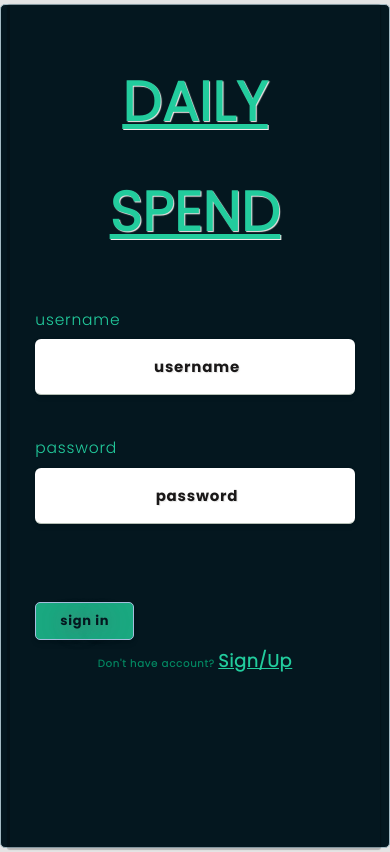
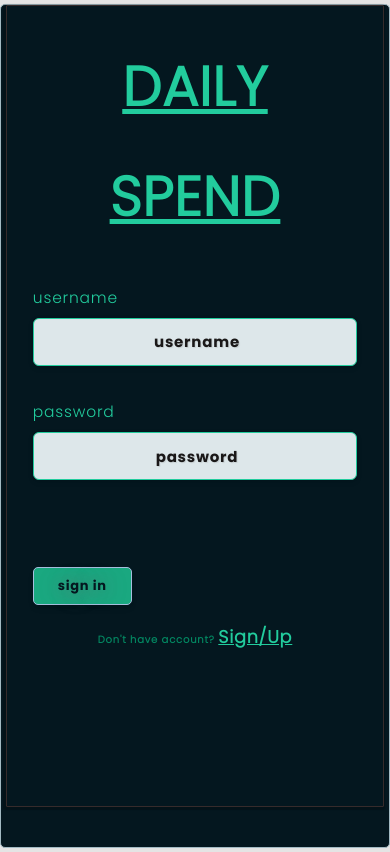
Before and after one commit to arjunaNR-gf/DailySpendLocal, a React (Create React App) app: page / in a window 390 px wide. Built offline with nearby package versions, Linux system fonts and the light colour scheme.

Commit message:
made some ui changes

```diff
--- a/src/App.css
+++ b/src/App.css
@@ -418,7 +418,12 @@ table {
   border: 1px solid rgb(67, 67, 67);
    overflow: scroll;
   overflow-x: hidden;
+}
 
+tr {
+  padding-bottom: 1rem;
+  height: 50px;
+  text-transform: capitalize;
 }
 
 th {
@@ -429,19 +434,14 @@ th {
 }
 
 
-tr {
-  padding-bottom: 1rem;
-  height: 50px;
-  text-transform: capitalize;
-}
-
-thead,td {
+td , svg {
   border-bottom: 0.3px solid rgb(47, 42, 42);
   padding: 6px 5px;
   font-size: 10px !important;
   animation: slowAppear 2s ease-in-out forwards;
-  color: #038862;
-  position: sticky;
+  color: #1ab388;
+  vertical-align: middle;
+   margin-right: 5px;
 
 }
 
--- a/src/Component/Chart/mySpendChart.js
+++ b/src/Component/Chart/mySpendChart.js
@@ -13,7 +13,7 @@ const data = [
 
 ];
 
-const COLORS = ['#0088FE', '#00C49F', '#FFBB28', '#FF8042'];
+const COLORS = ['#0088FE', '#00C49F', '#edc05fff', '#fe9c6bff'];
 
 const DailySpendPieChart = ({dataval}) => {
     const[datastr,setdataStr] = useState([])
--- a/src/Component/Input/index.css
+++ b/src/Component/Input/index.css
@@ -1,12 +1,12 @@
 #inpt {
   font-family: 'Poppins', sans-serif; /* Correct font name */
   width: 100%;
-  height: 43px;
+  height: 55px;
   padding: 6px 12px;
-  border: 1px solid rgb(78, 209, 209);
+  border: 2px solid #22cc9d;
   border-radius: 4px;
   outline: none;
-  font-size: 14.5px;
+  font-size: 14.9px;
   text-align: center;
   font-weight: 600;
   letter-spacing: 0.8px;
@@ -42,11 +42,12 @@ input:focus {
 }
 
 /* Responsive Tweaks */
-@media screen and (max-width: 520px) {
+@media screen and (max-width: 620px) {
   #inpt {
     height: 48px;
     font-weight: 700;
     border-radius: 6px;
     font-size: 15px;
+    border: 1px solid #22cc9d;
   }
 }
--- a/src/Pages/Chart/Chart.js
+++ b/src/Pages/Chart/Chart.js
@@ -4,17 +4,10 @@ import { FB_API, Get_sync } from '../../ServiceForBackEnd/FireBaseConfig/Firebas
 import Dropdown from '../../Component/Dropdown/Dropdown';
 import { useEffect, useState } from 'react';
 import LoaderNotificaiton from '../../Component/Notification/LoaderNotification';
-
-
-const otherSetting = {
-  height: 300,
-  yAxis: [{ label: 'Money Spent', width: 30 }],
-  grid: { horizontal: true },
-};
+import'./index.css'
 
 
 
-const valueFormatter = (value) => `${value}`;
 
 export default function Chart() {
 
@@ -25,6 +18,16 @@ export default function Chart() {
   ]
   const [inputval, setInputVal] =
     useState({ year: '', month: monthDetails[new Date().getMonth()] })
+
+  const otherSetting = {
+  height: 300,
+  yAxis: [{ label: 'Money Spent', width: 30 }],
+  grid: { horizontal: true },
+};
+
+
+
+const valueFormatter = (value) => `${value}`;
 
 
   const firebase_fetch = async (val) => {
--- a/src/Pages/Chart/index..css
+++ /dev/null
@@ -1,3 +0,0 @@
-.drop--down--Chart{
-    margin-top: 10px;
-}
--- /dev/null
+++ b/src/Pages/Chart/index.css
@@ -0,0 +1,8 @@
+.drop--down--Chart{
+    margin-top: 10px;
+}
+
+.char--main>span>h5
+{
+    color: rgb(2, 190, 127);
+}
--- a/src/Pages/Home/Home.jsx
+++ b/src/Pages/Home/Home.jsx
@@ -154,11 +154,7 @@ const Home = ({ authenticate }) => {
 
     const Access_Check = () => {
         var personUserName = JSON.parse(sessionStorage.getItem('LoginStatus')).username;
-
         setHaveAccess(appData.userAccess.filter(item => item.userName === personUserName)[0].Role.some(rl => rl.includes('Admin')) ? 'Y' : 'N')
-
-
-
     }
 
 
--- a/src/Pages/PayInfoByMenu/PayInfoByMenu.jsx
+++ b/src/Pages/PayInfoByMenu/PayInfoByMenu.jsx
@@ -2,6 +2,12 @@ import { useEffect, useState } from 'react';
 import { FB_API, Get_sync } from '../../ServiceForBackEnd/FireBaseConfig/FirebaseService';
 import Dropdown from '../../Component/Dropdown/Dropdown';
 import './index.css'
+import { CgProductHunt } from "react-icons/cg";
+import { MdDateRange } from "react-icons/md";
+import { MdCurrencyRupee } from "react-icons/md";
+
+
+
 
 const PayInfoByMenu = () => {
 
@@ -126,14 +132,14 @@ const PayInfoByMenu = () => {
                 <table>
                     <thead>
                         <th>
-                            Description
+                           < CgProductHunt size="35"/> Description
                         </th>
 
                         <th>
-                            Date Of Spend
+                           <MdDateRange size="35" /> Date Of Spend
                         </th>
                         <th>
-                            Money(RS)
+                          <MdCurrencyRupee size="35" />  Money(RS)
                         </th>
                     </thead>
                     <tbody>
@@ -142,18 +148,18 @@ const PayInfoByMenu = () => {
                                 if(i%2==0)
                                 {
                                     return <tr  className='evenRow'>
-                                    <td key={'amount' + i}>{item.description}</td>
-                                    <td  key={'payment' + i}>{new Date(item.dateOfSpend).toLocaleDateString()}</td>
-                                    <td key={'amount' + i + 1}>{item.money}</td>
+                                    <td key={'amount' + i}>< CgProductHunt size="25"/>{item.description}</td>
+                                    <td  key={'payment' + i}> <MdDateRange size="25" />{new Date(item.dateOfSpend).toLocaleDateString()}</td>
+                                    <td key={'amount' + i + 1}><MdCurrencyRupee size="25" /> {item.money}</td>
 
                                 </tr>
                                 }
                                 else
                                 {
                                     return <tr  className='oddRow'>
-                                    <td key={'amount' + i}>{item.description}</td>
-                                    <td key={'payment' + i}>{new Date(item.dateOfSpend).toLocaleDateString()}</td>
-                                    <td key={'amount' + i + 1}>{item.money}</td>
+                                    <td key={'amount' + i}> < CgProductHunt size="25"/>{item.description}</td>
+                                    <td key={'payment' + i}> <MdDateRange size="25"  />{new Date(item.dateOfSpend).toLocaleDateString()}</td>
+                                    <td key={'amount' + i + 1}><MdCurrencyRupee size="25" />  {item.money}</td>
 
                                 </tr>
                                 }
--- a/src/Pages/SignIn/index.css
+++ b/src/Pages/SignIn/index.css
@@ -1,8 +1,9 @@
 .sign-in-main {
-  width: 55%;
-  height: 100vh;
-  padding: 1rem 1rem;
+  width: 42%;
+  height: 95vh;
+  padding: 0.11rem 0.11rem;
   background-color: #04171f;
+  border: 1px solid rgb(54, 43, 43);
   border-radius: 0.3rem;
   align-self: center;
   display: flex;
@@ -19,13 +20,12 @@
 }
 
 .form-devider {
-  margin-bottom: 0.3rem;
+  margin-bottom: 0.9rem;
   width: 90%;
 }
 
 h1 {
   font-family: inherit;
-  text-shadow: 1px 1px 1px rgb(243, 233, 233);
 }
 
 .form--name {
@@ -93,10 +93,19 @@ h1 {
   padding: 5px 3px;
 }
 
+@media only screen and (max-width: 880px) {
+  .sign-in-main {
+    width: 50%;
+    border-radius: 1px;
+    padding: 0.5rem 0.5rem;
+    box-shadow: -1px 1px 1px 2px rgba(0, 0, 0, 0.2);
+  }
+}
 
-@media only screen and (max-width: 480px) {
+
+@media only screen and (max-width: 680px) {
   .sign-in-main {
-    width: 98%;
+    width: 100%;
     border-radius: 1px;
     padding: 0.5rem 0.5rem;
     box-shadow: -1px 1px 1px 2px rgba(0, 0, 0, 0.2);
@@ -105,7 +114,7 @@ h1 {
 
 
   .form-devider {
-    margin-top: 2.12rem;
+    margin-top: 1.12rem;
   }
 
   .sign-in-main>h4 {
@@ -117,15 +126,6 @@ h1 {
     font-size: 55px;
   }
 
-
-  .sign-in-main>.form-devider>input {
-    border: none !important;
-    border-bottom: 1.5px solid rgb(180, 190, 180) !important;
-    background-color: white !important;
-    height: 56px !important;
-
-  }
-
   .form-devider.btn-footer {
     margin-top: 2.55rem;
   }
```
